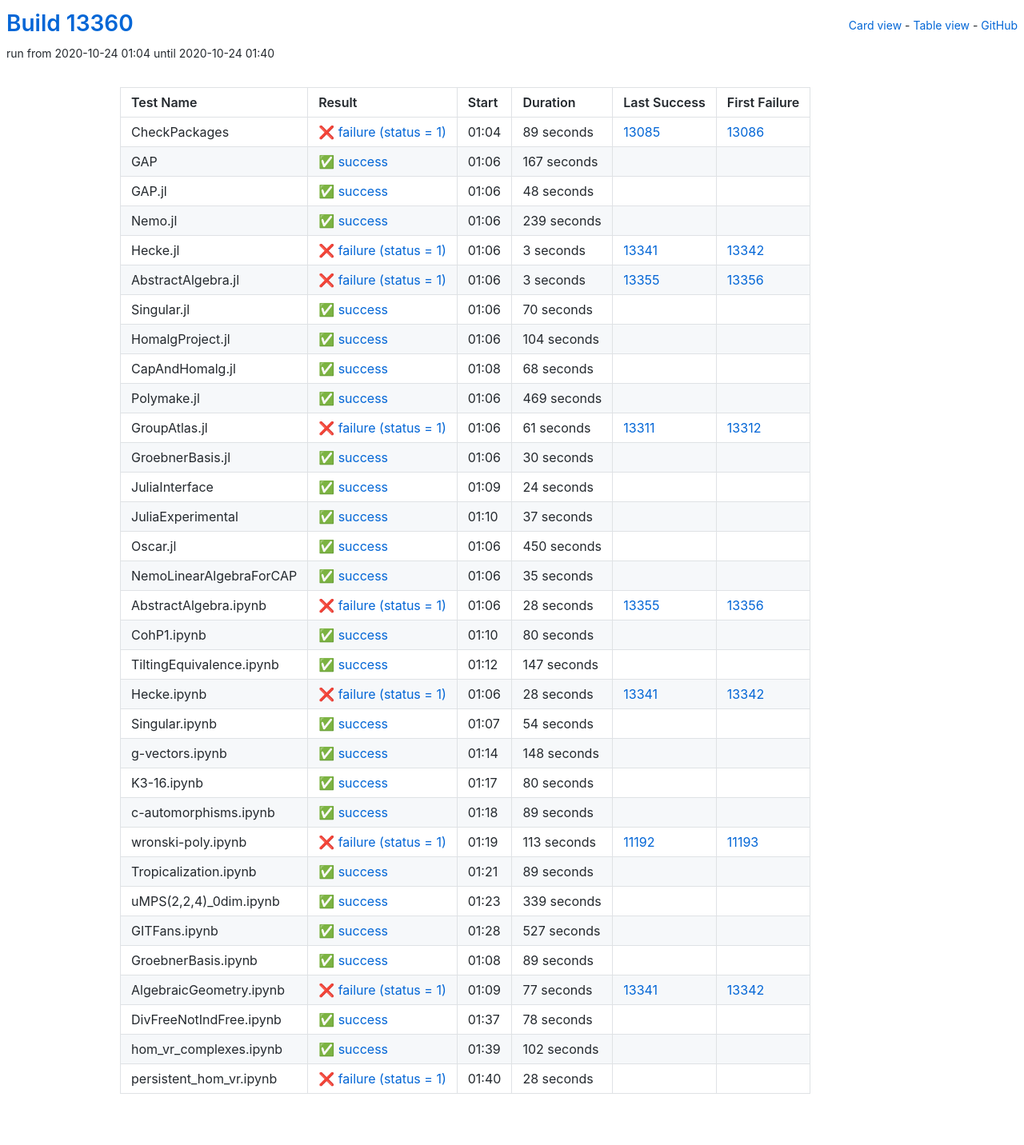
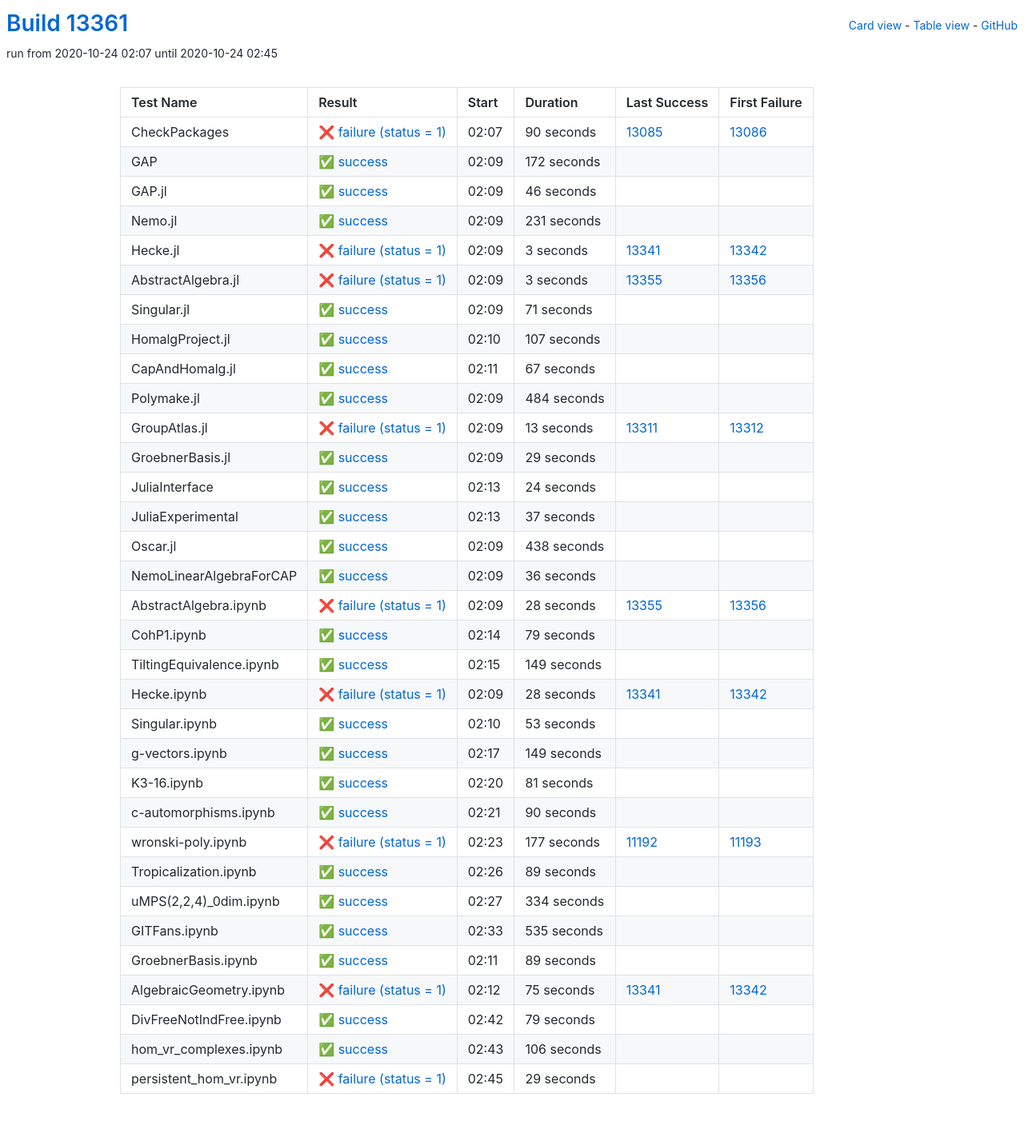
Before and after one commit to oscar-system/oscar-ci-status, a Jekyll site: the page built from table.html, in a window 1280 px wide. Shown: the whole page at 80% size. Built offline with Jekyll 4.4.1, drawn with Linux system fonts in a browser that asks for light colours.

Commit message:
Build #13361

```diff
--- a/_data/ci.yml
+++ b/_data/ci.yml
@@ -1,6 +1,6 @@
 ---
-build: 13360
-build_url: https://oscarci.mathematik.uni-kl.de/job/oscar/13360/
+build: 13361
+build_url: https://oscarci.mathematik.uni-kl.de/job/oscar/13361/
 job: oscar
 organization: oscar-system
 repo: oscar-ci-status
@@ -8,56 +8,56 @@
 tests:
 - name: CheckPackages
   id: checkpackages
-  log: https://oscarci.mathematik.uni-kl.de/job/oscar/13360/artifact/logs/build-13360/CheckPackages.log
-  start: 2020-10-24 01:04
+  log: https://oscarci.mathematik.uni-kl.de/job/oscar/13361/artifact/logs/build-13361/CheckPackages.log
+  start: 2020-10-24 02:07
   success: false
   exitcode: 1
   status: failure
-  duration: 89
+  duration: 90
   last_success: 13085
   last_success_url: https://oscarci.mathematik.uni-kl.de/job/oscar/13085/
   first_failure: 13086
   first_failure_url: https://oscarci.mathematik.uni-kl.de/job/oscar/13086/
 - name: GAP
   id: gap
-  log: https://oscarci.mathematik.uni-kl.de/job/oscar/13360/artifact/logs/build-13360/GAP.log
-  start: 2020-10-24 01:06
+  log: https://oscarci.mathematik.uni-kl.de/job/oscar/13361/artifact/logs/build-13361/GAP.log
+  start: 2020-10-24 02:09
   success: true
   exitcode: 0
   status: success
-  duration: 167
+  duration: 172
   last_success: false
   last_success_url:
   first_failure: false
   first_failure_url:
 - name: GAP.jl
   id: gap-jl
-  log: https://oscarci.mathematik.uni-kl.de/job/oscar/13360/artifact/logs/build-13360/GAP.jl.log
-  start: 2020-10-24 01:06
+  log: https://oscarci.mathematik.uni-kl.de/job/oscar/13361/artifact/logs/build-13361/GAP.jl.log
+  start: 2020-10-24 02:09
   success: true
   exitcode: 0
   status: success
-  duration: 48
+  duration: 46
   last_success: false
   last_success_url:
   first_failure: false
   first_failure_url:
 - name: Nemo.jl
   id: nemo-jl
-  log: https://oscarci.mathematik.uni-kl.de/job/oscar/13360/artifact/logs/build-13360/Nemo.jl.log
-  start: 2020-10-24 01:06
+  log: https://oscarci.mathematik.uni-kl.de/job/oscar/13361/artifact/logs/build-13361/Nemo.jl.log
+  start: 2020-10-24 02:09
   success: true
   exitcode: 0
   status: success
-  duration: 239
+  duration: 231
   last_success: false
   last_success_url:
   first_failure: false
   first_failure_url:
 - name: Hecke.jl
   id: hecke-jl
-  log: https://oscarci.mathematik.uni-kl.de/job/oscar/13360/artifact/logs/build-13360/Hecke.jl.log
-  start: 2020-10-24 01:06
+  log: https://oscarci.mathematik.uni-kl.de/job/oscar/13361/artifact/logs/build-13361/Hecke.jl.log
+  start: 2020-10-24 02:09
   success: false
   exitcode: 1
   status: failure
@@ -68,8 +68,8 @@
   first_failure_url: https://oscarci.mathematik.uni-kl.de/job/oscar/13342/
 - name: AbstractAlgebra.jl
   id: abstractalgebra-jl
-  log: https://oscarci.mathematik.uni-kl.de/job/oscar/13360/artifact/logs/build-13360/AbstractAlgebra.jl.log
-  start: 2020-10-24 01:06
+  log: https://oscarci.mathematik.uni-kl.de/job/oscar/13361/artifact/logs/build-13361/AbstractAlgebra.jl.log
+  start: 2020-10-24 02:09
   success: false
   exitcode: 1
   status: failure
@@ -80,80 +80,80 @@
   first_failure_url: https://oscarci.mathematik.uni-kl.de/job/oscar/13356/
 - name: Singular.jl
   id: singular-jl
-  log: https://oscarci.mathematik.uni-kl.de/job/oscar/13360/artifact/logs/build-13360/Singular.jl.log
-  start: 2020-10-24 01:06
+  log: https://oscarci.mathematik.uni-kl.de/job/oscar/13361/artifact/logs/build-13361/Singular.jl.log
+  start: 2020-10-24 02:09
   success: true
   exitcode: 0
   status: success
-  duration: 70
+  duration: 71
   last_success: false
   last_success_url:
   first_failure: false
   first_failure_url:
 - name: HomalgProject.jl
   id: homalgproject-jl
-  log: https://oscarci.mathematik.uni-kl.de/job/oscar/13360/artifact/logs/build-13360/HomalgProject.jl.log
-  start: 2020-10-24 01:06
+  log: https://oscarci.mathematik.uni-kl.de/job/oscar/13361/artifact/logs/build-13361/HomalgProject.jl.log
+  start: 2020-10-24 02:10
   success: true
   exitcode: 0
   status: success
-  duration: 104
+  duration: 107
   last_success: false
   last_success_url:
   first_failure: false
   first_failure_url:
 - name: CapAndHomalg.jl
   id: capandhomalg-jl
-  log: https://oscarci.mathematik.uni-kl.de/job/oscar/13360/artifact/logs/build-13360/CapAndHomalg.jl.log
-  start: 2020-10-24 01:08
+  log: https://oscarci.mathematik.uni-kl.de/job/oscar/13361/artifact/logs/build-13361/CapAndHomalg.jl.log
+  start: 2020-10-24 02:11
   success: true
   exitcode: 0
   status: success
-  duration: 68
+  duration: 67
   last_success: false
   last_success_url:
   first_failure: false
   first_failure_url:
 - name: Polymake.jl
   id: polymake-jl
-  log: https://oscarci.mathematik.uni-kl.de/job/oscar/13360/artifact/logs/build-13360/Polymake.jl.log
-  start: 2020-10-24 01:06
+  log: https://oscarci.mathematik.uni-kl.de/job/oscar/13361/artifact/logs/build-13361/Polymake.jl.log
+  start: 2020-10-24 02:09
   success: true
   exitcode: 0
   status: success
-  duration: 469
+  duration: 484
   last_success: false
   last_success_url:
   first_failure: false
   first_failure_url:
 - name: GroupAtlas.jl
   id: groupatlas-jl
-  log: https://oscarci.mathematik.uni-kl.de/job/oscar/13360/artifact/logs/build-13360/GroupAtlas.jl.log
-  start: 2020-10-24 01:06
+  log: https://oscarci.mathematik.uni-kl.de/job/oscar/13361/artifact/logs/build-13361/GroupAtlas.jl.log
+  start: 2020-10-24 02:09
   success: false
   exitcode: 1
   status: failure
-  duration: 61
+  duration: 13
   last_success: 13311
   last_success_url: https://oscarci.mathematik.uni-kl.de/job/oscar/13311/
   first_failure: 13312
   first_failure_url: https://oscarci.mathematik.uni-kl.de/job/oscar/13312/
 - name: GroebnerBasis.jl
   id: groebnerbasis-jl
-  log: https://oscarci.mathematik.uni-kl.de/job/oscar/13360/artifact/logs/build-13360/GroebnerBasis.jl.log
-  start: 2020-10-24 01:06
+  log: https://oscarci.mathematik.uni-kl.de/job/oscar/13361/artifact/logs/build-13361/GroebnerBasis.jl.log
+  start: 2020-10-24 02:09
   success: true
   exitcode: 0
   status: success
-  duration: 30
+  duration: 29
   last_success: false
   last_success_url:
   first_failure: false
   first_failure_url:
 - name: JuliaInterface
   id: juliainterface
-  log: https://oscarci.mathematik.uni-kl.de/job/oscar/13360/artifact/logs/build-13360/JuliaInterface.log
-  start: 2020-10-24 01:09
+  log: https://oscarci.mathematik.uni-kl.de/job/oscar/13361/artifact/logs/build-13361/JuliaInterface.log
+  start: 2020-10-24 02:13
   success: true
   exitcode: 0
   status: success
@@ -164,8 +164,8 @@
   first_failure_url:
 - name: JuliaExperimental
   id: juliaexperimental
-  log: https://oscarci.mathematik.uni-kl.de/job/oscar/13360/artifact/logs/build-13360/JuliaExperimental.log
-  start: 2020-10-24 01:10
+  log: https://oscarci.mathematik.uni-kl.de/job/oscar/13361/artifact/logs/build-13361/JuliaExperimental.log
+  start: 2020-10-24 02:13
   success: true
   exitcode: 0
   status: success
@@ -176,32 +176,32 @@
   first_failure_url:
 - name: Oscar.jl
   id: oscar-jl
-  log: https://oscarci.mathematik.uni-kl.de/job/oscar/13360/artifact/logs/build-13360/Oscar.jl.log
-  start: 2020-10-24 01:06
+  log: https://oscarci.mathematik.uni-kl.de/job/oscar/13361/artifact/logs/build-13361/Oscar.jl.log
+  start: 2020-10-24 02:09
   success: true
   exitcode: 0
   status: success
-  duration: 450
+  duration: 438
   last_success: false
   last_success_url:
   first_failure: false
   first_failure_url:
 - name: NemoLinearAlgebraForCAP
   id: nemolinearalgebraforcap
-  log: https://oscarci.mathematik.uni-kl.de/job/oscar/13360/artifact/logs/build-13360/NemoLinearAlgebraForCAP.log
-  start: 2020-10-24 01:06
+  log: https://oscarci.mathematik.uni-kl.de/job/oscar/13361/artifact/logs/build-13361/NemoLinearAlgebraForCAP.log
+  start: 2020-10-24 02:09
   success: true
   exitcode: 0
   status: success
-  duration: 35
+  duration: 36
   last_success: false
   last_success_url:
   first_failure: false
   first_failure_url:
 - name: AbstractAlgebra.ipynb
   id: abstractalgebra-ipynb
-  log: https://oscarci.mathematik.uni-kl.de/job/oscar/13360/artifact/logs/build-13360/AbstractAlgebra.ipynb.log
-  start: 2020-10-24 01:06
+  log: https://oscarci.mathematik.uni-kl.de/job/oscar/13361/artifact/logs/build-13361/AbstractAlgebra.ipynb.log
+  start: 2020-10-24 02:09
   success: false
   exitcode: 1
   status: failure
@@ -212,32 +212,32 @@
   first_failure_url: https://oscarci.mathematik.uni-kl.de/job/oscar/13356/
 - name: CohP1.ipynb
   id: cohp1-ipynb
-  log: https://oscarci.mathematik.uni-kl.de/job/oscar/13360/artifact/logs/build-13360/CohP1.ipynb.log
-  start: 2020-10-24 01:10
+  log: https://oscarci.mathematik.uni-kl.de/job/oscar/13361/artifact/logs/build-13361/CohP1.ipynb.log
+  start: 2020-10-24 02:14
   success: true
   exitcode: 0
   status: success
-  duration: 80
+  duration: 79
   last_success: false
   last_success_url:
   first_failure: false
   first_failure_url:
 - name: TiltingEquivalence.ipynb
   id: tiltingequivalence-ipynb
-  log: https://oscarci.mathematik.uni-kl.de/job/oscar/13360/artifact/logs/build-13360/TiltingEquivalence.ipynb.log
-  start: 2020-10-24 01:12
+  log: https://oscarci.mathematik.uni-kl.de/job/oscar/13361/artifact/logs/build-13361/TiltingEquivalence.ipynb.log
+  start: 2020-10-24 02:15
   success: true
   exitcode: 0
   status: success
-  duration: 147
+  duration: 149
   last_success: false
   last_success_url:
   first_failure: false
   first_failure_url:
 - name: Hecke.ipynb
   id: hecke-ipynb
-  log: https://oscarci.mathematik.uni-kl.de/job/oscar/13360/artifact/logs/build-13360/Hecke.ipynb.log
-  start: 2020-10-24 01:06
+  log: https://oscarci.mathematik.uni-kl.de/job/oscar/13361/artifact/logs/build-13361/Hecke.ipynb.log
+  start: 2020-10-24 02:09
   success: false
   exitcode: 1
   status: failure
@@ -248,68 +248,68 @@
   first_failure_url: https://oscarci.mathematik.uni-kl.de/job/oscar/13342/
 - name: Singular.ipynb
   id: singular-ipynb
-  log: https://oscarci.mathematik.uni-kl.de/job/oscar/13360/artifact/logs/build-13360/Singular.ipynb.log
-  start: 2020-10-24 01:07
+  log: https://oscarci.mathematik.uni-kl.de/job/oscar/13361/artifact/logs/build-13361/Singular.ipynb.log
+  start: 2020-10-24 02:10
   success: true
   exitcode: 0
   status: success
-  duration: 54
+  duration: 53
   last_success: false
   last_success_url:
   first_failure: false
   first_failure_url:
 - name: g-vectors.ipynb
   id: g-vectors-ipynb
-  log: https://oscarci.mathematik.uni-kl.de/job/oscar/13360/artifact/logs/build-13360/g-vectors.ipynb.log
-  start: 2020-10-24 01:14
+  log: https://oscarci.mathematik.uni-kl.de/job/oscar/13361/artifact/logs/build-13361/g-vectors.ipynb.log
+  start: 2020-10-24 02:17
   success: true
   exitcode: 0
   status: success
-  duration: 148
+  duration: 149
   last_success: false
   last_success_url:
   first_failure: false
   first_failure_url:
 - name: K3-16.ipynb
   id: k3-16-ipynb
-  log: https://oscarci.mathematik.uni-kl.de/job/oscar/13360/artifact/logs/build-13360/K3-16.ipynb.log
-  start: 2020-10-24 01:17
+  log: https://oscarci.mathematik.uni-kl.de/job/oscar/13361/artifact/logs/build-13361/K3-16.ipynb.log
+  start: 2020-10-24 02:20
   success: true
   exitcode: 0
   status: success
-  duration: 80
+  duration: 81
   last_success: false
   last_success_url:
   first_failure: false
   first_failure_url:
 - name: c-automorphisms.ipynb
   id: c-automorphisms-ipynb
-  log: https://oscarci.mathematik.uni-kl.de/job/oscar/13360/artifact/logs/build-13360/c-automorphisms.ipynb.log
-  start: 2020-10-24 01:18
+  log: https://oscarci.mathematik.uni-kl.de/job/oscar/13361/artifact/logs/build-13361/c-automorphisms.ipynb.log
+  start: 2020-10-24 02:21
   success: true
   exitcode: 0
   status: success
-  duration: 89
+  duration: 90
   last_success: false
   last_success_url:
   first_failure: false
   first_failure_url:
 - name: wronski-poly.ipynb
   id: wronski-poly-ipynb
-  log: https://oscarci.mathematik.uni-kl.de/job/oscar/13360/artifact/logs/build-13360/wronski-poly.ipynb.log
-  start: 2020-10-24 01:19
+  log: https://oscarci.mathematik.uni-kl.de/job/oscar/13361/artifact/logs/build-13361/wronski-poly.ipynb.log
+  start: 2020-10-24 02:23
   success: false
   exitcode: 1
   status: failure
-  duration: 113
+  duration: 177
   last_success: 11192
   last_success_url: https://oscarci.mathematik.uni-kl.de/job/oscar/11192/
   first_failure: 11193
   first_failure_url: https://oscarci.mathematik.uni-kl.de/job/oscar/11193/
 - name: Tropicalization.ipynb
   id: tropicalization-ipynb
-  log: https://oscarci.mathematik.uni-kl.de/job/oscar/13360/artifact/logs/build-13360/Tropicalization.ipynb.log
-  start: 2020-10-24 01:21
+  log: https://oscarci.mathematik.uni-kl.de/job/oscar/13361/artifact/logs/build-13361/Tropicalization.ipynb.log
+  start: 2020-10-24 02:26
   success: true
   exitcode: 0
   status: success
@@ -320,32 +320,32 @@
   first_failure_url:
 - name: uMPS(2,2,4)_0dim.ipynb
   id: umps-2-2-4-0dim-ipynb
-  log: https://oscarci.mathematik.uni-kl.de/job/oscar/13360/artifact/logs/build-13360/uMPS-2-2-4-_0dim.ipynb.log
-  start: 2020-10-24 01:23
+  log: https://oscarci.mathematik.uni-kl.de/job/oscar/13361/artifact/logs/build-13361/uMPS-2-2-4-_0dim.ipynb.log
+  start: 2020-10-24 02:27
   success: true
   exitcode: 0
   status: success
-  duration: 339
+  duration: 334
   last_success: false
   last_success_url:
   first_failure: false
   first_failure_url:
 - name: GITFans.ipynb
   id: gitfans-ipynb
-  log: https://oscarci.mathematik.uni-kl.de/job/oscar/13360/artifact/logs/build-13360/GITFans.ipynb.log
-  start: 2020-10-24 01:28
+  log: https://oscarci.mathematik.uni-kl.de/job/oscar/13361/artifact/logs/build-13361/GITFans.ipynb.log
+  start: 2020-10-24 02:33
   success: true
   exitcode: 0
   status: success
-  duration: 527
+  duration: 535
   last_success: false
   last_success_url:
   first_failure: false
   first_failure_url:
 - name: GroebnerBasis.ipynb
   id: groebnerbasis-ipynb
-  log: https://oscarci.mathematik.uni-kl.de/job/oscar/13360/artifact/logs/build-13360/GroebnerBasis.ipynb.log
-  start: 2020-10-24 01:08
+  log: https://oscarci.mathematik.uni-kl.de/job/oscar/13361/artifact/logs/build-13361/GroebnerBasis.ipynb.log
+  start: 2020-10-24 02:11
   success: true
   exitcode: 0
   status: success
@@ -356,48 +356,48 @@
   first_failure_url:
 - name: AlgebraicGeometry.ipynb
   id: algebraicgeometry-ipynb
-  log: https://oscarci.mathematik.uni-kl.de/job/oscar/13360/artifact/logs/build-13360/AlgebraicGeometry.ipynb.log
-  start: 2020-10-24 01:09
+  log: https://oscarci.mathematik.uni-kl.de/job/oscar/13361/artifact/logs/build-13361/AlgebraicGeometry.ipynb.log
+  start: 2020-10-24 02:12
   success: false
   exitcode: 1
   status: failure
-  duration: 77
+  duration: 75
   last_success: 13341
   last_success_url: https://oscarci.mathematik.uni-kl.de/job/oscar/13341/
   first_failure: 13342
   first_failure_url: https://oscarci.mathematik.uni-kl.de/job/oscar/13342/
 - name: DivFreeNotIndFree.ipynb
   id: divfreenotindfree-ipynb
-  log: https://oscarci.mathematik.uni-kl.de/job/oscar/13360/artifact/logs/build-13360/DivFreeNotIndFree.ipynb.log
-  start: 2020-10-24 01:37
+  log: https://oscarci.mathematik.uni-kl.de/job/oscar/13361/artifact/logs/build-13361/DivFreeNotIndFree.ipynb.log
+  start: 2020-10-24 02:42
   success: true
   exitcode: 0
   status: success
-  duration: 78
+  duration: 79
   last_success: false
   last_success_url:
   first_failure: false
   first_failure_url:
 - name: hom_vr_complexes.ipynb
   id: hom-vr-complexes-ipynb
-  log: https://oscarci.mathematik.uni-kl.de/job/oscar/13360/artifact/logs/build-13360/hom_vr_complexes.ipynb.log
-  start: 2020-10-24 01:39
+  log: https://oscarci.mathematik.uni-kl.de/job/oscar/13361/artifact/logs/build-13361/hom_vr_complexes.ipynb.log
+  start: 2020-10-24 02:43
   success: true
   exitcode: 0
   status: success
-  duration: 102
+  duration: 106
   last_success: false
   last_success_url:
   first_failure: false
   first_failure_url:
 - name: persistent_hom_vr.ipynb
   id: persistent-hom-vr-ipynb
-  log: https://oscarci.mathematik.uni-kl.de/job/oscar/13360/artifact/logs/build-13360/persistent_hom_vr.ipynb.log
-  start: 2020-10-24 01:40
+  log: https://oscarci.mathematik.uni-kl.de/job/oscar/13361/artifact/logs/build-13361/persistent_hom_vr.ipynb.log
+  start: 2020-10-24 02:45
   success: false
   exitcode: 1
   status: failure
-  duration: 28
+  duration: 29
   last_success: false
   last_success_url:
   first_failure: false
```
Also changed, not shown: README.md.
